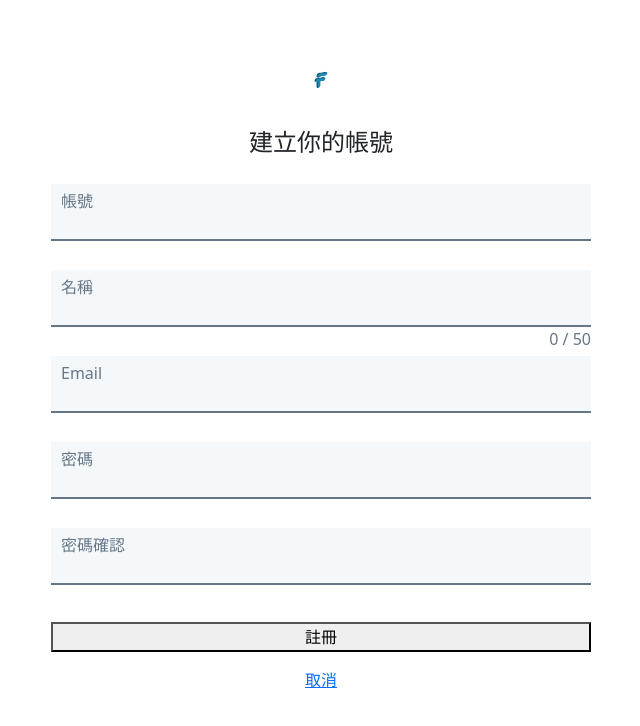
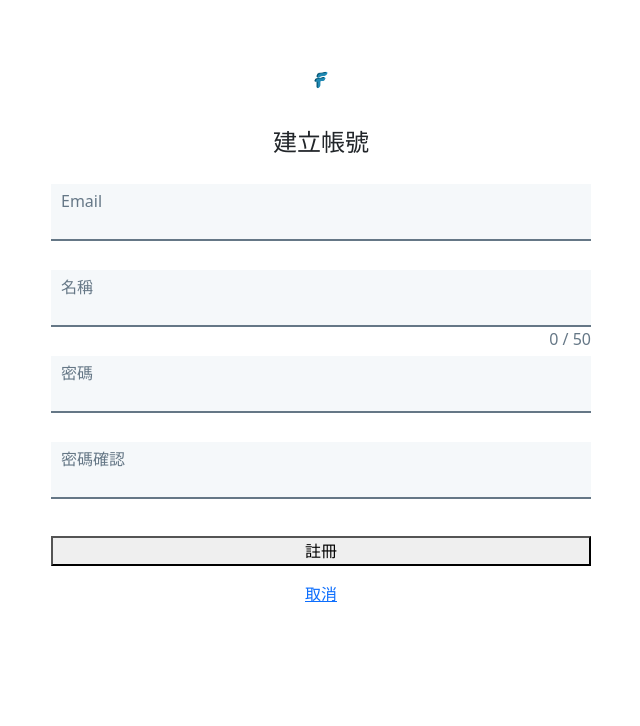
Before and after one commit to Kemal-Wuzhi/fantastic-talker-front-end-vue, a Vue app: page /signup in a window 1280 px wide. Shown: the top 726 px of the page, without its empty margins (319-959 px from the left). Built offline with nearby package versions, Linux system fonts and the light colour scheme.

Commit message:
modify:modify signup columns

```diff
--- a/src/views/SignUp.vue
+++ b/src/views/SignUp.vue
@@ -3,26 +3,25 @@
     <div class="logo mx-auto mb-4">
       <img :src="require('./../assets/Logo.png')" width="50px" />
     </div>
-    <p class="menu-text mx-auto mb-4">建立你的帳號</p>
+    <p class="menu-text mx-auto mb-4">建立帳號</p>
     <form class="mx-auto w-100" @submit.prevent.stop="handleSubmit">
-      <!-- 優化：字數空白提示 -->
       <div
-        class="form-input d-flex flex-column account"
-        :class="{ 'form-input-error': isNull && !account }"
+        class="form-input d-flex flex-column"
+        :class="{
+          'form-input-error': isNull && !email,
+        }"
       >
-        <label for="account" class="form-input-text">帳號</label>
+        <label for="email" class="form-input-text">Email</label>
         <input
-          type="text"
-          name="account"
-          id="account"
-          v-model.trim="account"
+          type="email"
+          name="email"
+          id="email"
+          v-model.trim="email"
           required
         />
-        <span class="text-danger" v-if="isNull && !account">不可空白</span>
-        <span class="text-danger" v-if="account.length > 20"
-          >字數超出上限！
-        </span>
+        <span class="text-danger" v-if="isNull && !email">不可空白</span>
       </div>
+
       <div
         class="form-input d-flex flex-column"
         :class="{ 'form-input-error': isNull && !name }"
@@ -39,22 +38,7 @@
           <span class="length-input">{{ name.length }} / 50</span>
         </div>
       </div>
-      <div
-        class="form-input d-flex flex-column"
-        :class="{
-          'form-input-error': isNull && !email,
-        }"
-      >
-        <label for="email" class="form-input-text">Email</label>
-        <input
-          type="email"
-          name="email"
-          id="email"
-          v-model.trim="email"
-          required
-        />
-        <span class="text-danger" v-if="isNull && !email">不可空白</span>
-      </div>
+
       <div
         class="form-input d-flex flex-column"
         :class="{ 'form-input-error': isNull && !password }"
@@ -127,9 +111,8 @@ export default {
   name: "SignUp",
   data() {
     return {
-      account: "",
+      email: "",
       name: "",
-      email: "",
       password: "",
       pwdChecked: "",
       isNull: false,
@@ -148,13 +131,7 @@ export default {
     },
     async handleSubmit() {
       try {
-        if (
-          !this.name ||
-          !this.account ||
-          !this.email ||
-          !this.password ||
-          !this.pwdChecked
-        ) {
+        if (!this.name || !this.email || !this.password || !this.pwdChecked) {
           this.isNull = true
           return
         }
@@ -168,9 +145,8 @@ export default {
         }
 
         const { data } = await authorizationAPI.signup({
-          account: this.account,
+          email: this.email,
           name: this.name,
-          email: this.email,
           password: this.password,
           checkPassword: this.pwdChecked,
         })
```
